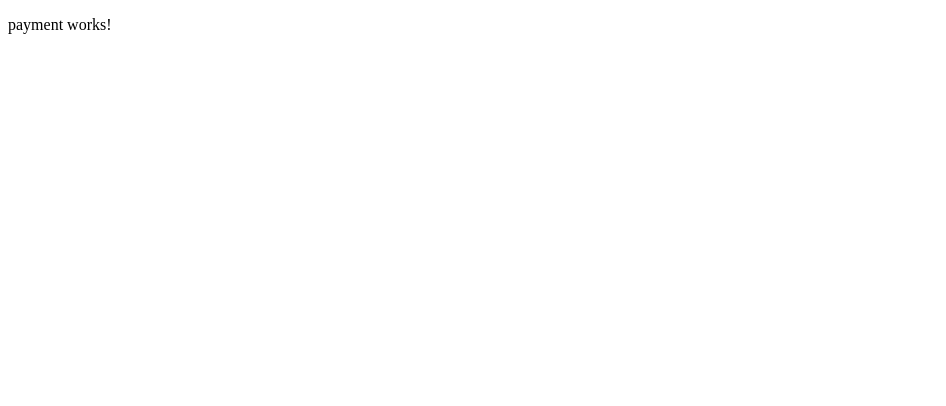
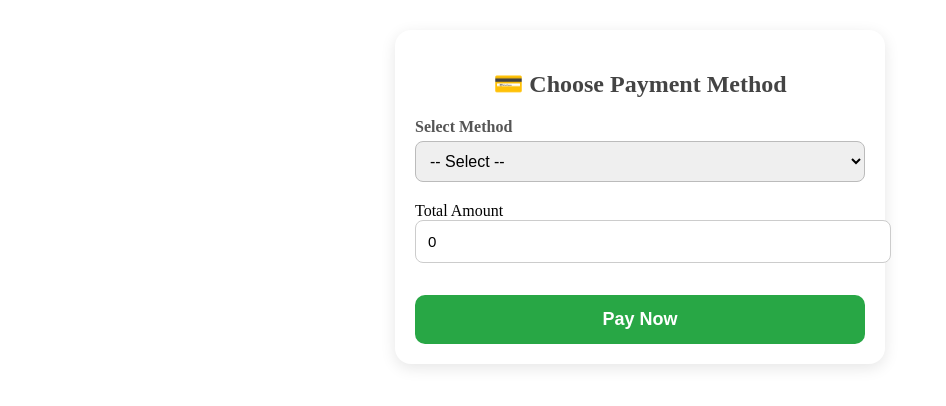
Before and after one commit to KajalGhule/AngularDemo, an Angular app in the folder day15/e-commerce-app/: page /payment in a window 1280 px wide. Shown: the top 406 px of the page, without its empty margins (0-946 px from the left). Built offline with nearby package versions, Linux system fonts and the light colour scheme.

Commit message:
buy now added

```diff
--- a/day15/e-commerce-app/src/app/catalog/product.service.ts
+++ b/day15/e-commerce-app/src/app/catalog/product.service.ts
@@ -8,6 +8,7 @@ import { Product } from './product';
 export class ProductService {
 
   private BASE_URL = 'http://localhost:8000/flowers';
+
 
   constructor(private http: HttpClient) {}
 
--- a/day15/e-commerce-app/src/app/payment/payment.service.ts
+++ b/day15/e-commerce-app/src/app/payment/payment.service.ts
@@ -1,9 +1,24 @@
 import { Injectable } from '@angular/core';
+import { HttpClient } from '@angular/common/http';
 
 @Injectable({
   providedIn: 'root'
 })
 export class PaymentService {
+  private BASE_URL = 'http://localhost:8000/payments';
 
-  constructor() { }
+  constructor(private http: HttpClient) {}
+
+  payWithCreditCard(data: any) {
+    return this.http.post<any>(`${this.BASE_URL}/creditcard`, data);
+  }
+
+  payWithDebitCard(data: any) {
+    return this.http.post<any>(`${this.BASE_URL}/debitcard`, data);
+  }
+
+  payWithUPI(data: any) {
+    return this.http.post<any>(`${this.BASE_URL}/upi`, data);
+  }
+
 }
--- a/day15/e-commerce-app/src/app/payment/payment/payment.component.css
+++ b/day15/e-commerce-app/src/app/payment/payment/payment.component.css
@@ -0,0 +1,80 @@
+.payment-container {
+  max-width: 450px;
+  margin: 30px auto;
+  padding: 20px;
+  background: #ffffff;
+  border-radius: 16px;
+  box-shadow: 0 4px 15px rgba(0,0,0,0.1);
+}
+
+.title {
+  text-align: center;
+  margin-bottom: 20px;
+  font-size: 24px;
+  color: #444;
+  font-weight: bold;
+}
+
+.select-box label {
+  font-weight: 600;
+  color: #555;
+}
+
+select {
+  width: 100%;
+  padding: 10px;
+  margin-top: 5px;
+  border-radius: 8px;
+  border: 1px solid #bbb;
+  outline: none;
+  font-size: 16px;
+}
+
+.payment-card {
+  margin-top: 20px;
+  padding: 15px;
+  background: #f8f9ff;
+  border-radius: 12px;
+  border-left: 5px solid #4c6ef5;
+}
+
+.payment-card h3 {
+  margin-bottom: 15px;
+  color: #4c6ef5;
+}
+
+.input {
+  width: 100%;
+  padding: 12px;
+  margin-bottom: 12px;
+  border-radius: 8px;
+  border: 1px solid #ccc;
+  outline: none;
+  font-size: 15px;
+}
+
+.input:focus {
+  border-color: #4c6ef5;
+}
+
+.total-box {
+  margin-top: 20px;
+}
+
+.pay-btn {
+  width: 100%;
+  padding: 14px;
+  margin-top: 20px;
+  background: #28a745;
+  color: white;
+  border: none;
+  border-radius: 10px;
+  font-size: 18px;
+  font-weight: 600;
+  cursor: pointer;
+  transition: 0.3s;
+}
+
+.pay-btn:hover {
+  background: #218838;
+}
--- a/day15/e-commerce-app/src/app/payment/payment/payment.component.html
+++ b/day15/e-commerce-app/src/app/payment/payment/payment.component.html
@@ -1 +1,46 @@
-<p>payment works!</p>
+<div class="payment-container">
+
+  <h2 class="title">💳 Choose Payment Method</h2>
+
+  <div class="select-box">
+    <label>Select Method</label>
+    <select [(ngModel)]="method">
+      <option value="">-- Select --</option>
+      <option value="CREDIT_CARD">Credit Card</option>
+      <option value="DEBIT_CARD">Debit Card</option>
+      <option value="UPI">UPI</option>
+    </select>
+  </div>
+
+  <!-- CREDIT CARD -->
+  <div class="payment-card" *ngIf="method === 'CREDIT_CARD'">
+    <h3>Credit Card Details</h3>
+
+    <input class="input" type="text" placeholder="Card Number" [(ngModel)]="cardNumber">
+    <input class="input" type="text" placeholder="Card Holder Name" [(ngModel)]="cardHolder">
+    <input class="input" type="text" placeholder="Expiry (MM/YY)" [(ngModel)]="expiry">
+  </div>
+
+  <!-- DEBIT CARD -->
+  <div class="payment-card" *ngIf="method === 'DEBIT_CARD'">
+    <h3>Debit Card Details</h3>
+
+    <input class="input" type="text" placeholder="Card Number" [(ngModel)]="cardNumber">
+    <input class="input" type="text" placeholder="Bank Name" [(ngModel)]="bankName">
+  </div>
+
+  <!-- UPI -->
+  <div class="payment-card" *ngIf="method === 'UPI'">
+    <h3>UPI Payment</h3>
+    <input class="input" type="text" placeholder="Enter UPI ID" [(ngModel)]="upiId">
+  </div>
+
+  <!-- TOTAL -->
+  <div class="total-box">
+    <label>Total Amount</label>
+    <input class="input" type="number" [(ngModel)]="amount" readonly>
+  </div>
+
+  <button class="pay-btn" (click)="makePayment()">Pay Now</button>
+
+</div>
--- a/day15/e-commerce-app/src/app/payment/payment/payment.component.ts
+++ b/day15/e-commerce-app/src/app/payment/payment/payment.component.ts
@@ -1,12 +1,125 @@
 import { Component } from '@angular/core';
-
+import { PaymentService } from '../payment.service';
+import { CommonModule } from '@angular/common';
+import { FormsModule } from '@angular/forms';
+import { Router } from '@angular/router';
 @Component({
   selector: 'app-payment',
   standalone: true,
-  imports: [],
+  imports: [CommonModule, FormsModule],
   templateUrl: './payment.component.html',
   styleUrl: './payment.component.css'
 })
 export class PaymentComponent {
 
+  method: string = "";  // CREDIT_CARD, DEBIT_CARD, UPI
+  amount: number = 0;   // Total amount (you can get from cart later)
+
+  // COMMON FIELDS
+  orderId: number = 5000;
+  customerId: number = 15;
+
+  // CREDIT & DEBIT
+  cardNumber: string = "";
+  cardHolder: string = "";
+  expiry: string = "";
+  bankName: string = "";
+
+  // UPI
+  upiId: string = "";
+
+  constructor(private paymentService: PaymentService, private router: Router) {
+      const nav = history.state;
+      this.amount = nav.total || 0;
+
+  }
+
+  makePayment() {
+    let details: any = {};
+
+    // Build details object based on method
+    if (this.method === "CREDIT_CARD") {
+      details = {
+        cardNumber: this.cardNumber,
+        cardHolder: this.cardHolder,
+        expiry: this.expiry
+      };
+    }
+
+    if (this.method === "DEBIT_CARD") {
+      details = {
+        cardNumber: this.cardNumber,
+        bankName: this.bankName
+      };
+    }
+
+    if (this.method === "UPI") {
+      details = {
+        upiId: this.upiId
+      };
+    }
+
+    // Build final payment object
+    const paymentData = {
+      id: Math.floor(1000 + Math.random() * 9000),   // unique random id
+      orderId: this.orderId,
+      customerId: this.customerId,
+      method: this.method,
+      amount: this.amount,
+      details: details,
+      status: "SUCCESS",
+      createdAt: new Date().toISOString(),
+      updatedAt: new Date().toISOString()
+    };
+
+    console.log("Sending Payment:", paymentData);
+
+
+
+  if (this.method === 'CREDIT_CARD') {
+    this.paymentService.payWithCreditCard(paymentData).subscribe({
+      next: (res) => {
+        alert("Payment Successful!");
+        console.log(res);
+        localStorage.removeItem('cart');
+        this.router.navigate(['/catalog/list']);
+      },
+      error: (err) => {
+        alert("Payment Failed!");
+        console.error(err);
+      }
+    });
+
+  } else if (this.method === 'DEBIT_CARD') {
+    this.paymentService.payWithDebitCard(paymentData).subscribe({
+      next: (res) => {
+        alert("Payment Successful!");
+        console.log(res);
+        localStorage.removeItem('cart');
+        this.router.navigate(['/catalog/list']);
+      },
+      error: (err) => {
+        alert("Payment Failed!");
+        console.error(err);
+      }
+    });
+
+  } else if (this.method === 'UPI') {
+    this.paymentService.payWithUPI(paymentData).subscribe({
+      next: (res) => {
+        alert("Payment Successful!");
+        console.log(res);
+        localStorage.removeItem('cart');
+        this.router.navigate(['/catalog/list']);
+      },
+      error: (err) => {
+        alert("Payment Failed!");
+        console.error(err);
+      }
+    });
+
+  } else {
+    alert("Please select a valid payment method!");
+  }
+  }
 }
--- a/day15/e-commerce-app/src/app/shopping-cart/cart/cart.component.html
+++ b/day15/e-commerce-app/src/app/shopping-cart/cart/cart.component.html
@@ -57,5 +57,8 @@
 <ng-template #emptyCart>
   <div class="text-center mt-5">
     <h4>Your cart is empty 🛍️</h4>
+      <button class="btn btn-success" (click)="backToShop()">
+          <i class="bi bi-credit-card"></i> Back to Shop
+        </button>
   </div>
 </ng-template>
--- a/day15/e-commerce-app/src/app/shopping-cart/cart/cart.component.ts
+++ b/day15/e-commerce-app/src/app/shopping-cart/cart/cart.component.ts
@@ -103,6 +103,11 @@ export class CartComponent implements OnInit {
 
   payment(): void {
     console.log("payment proccessing call");
-    this.router.navigate(['/payment']);
+    this.router.navigate(['/payment'], {
+      state: { total: this.totalPrice }
+    });
+  }
+  backToShop(): void {
+    this.router.navigate(['/catalog/list']);
   }
 }
```
